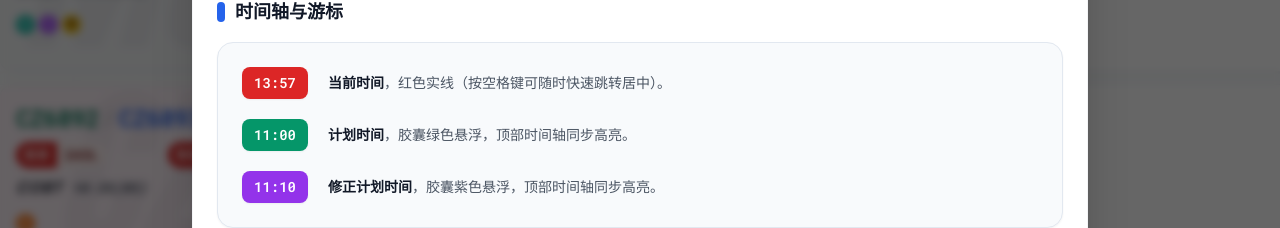
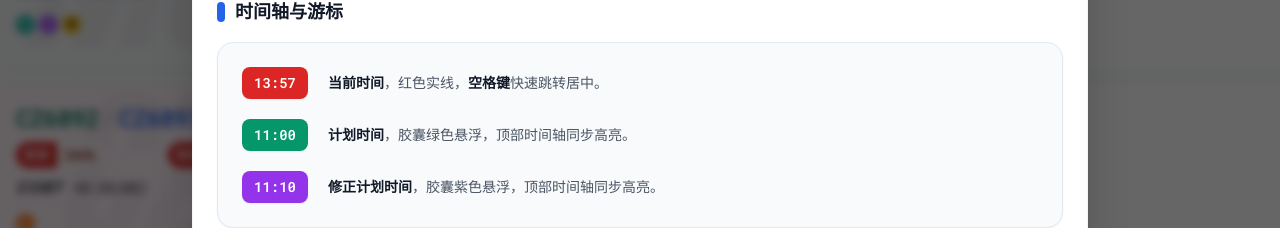
Before and after one commit to fwilyair/flight-ops-center, a React (Vite) app: page / in a window 1280 px wide. Both pictures are taken after a click on the button "打开使用手册与图例说明". Shown: the part 416-644 px from the top of the page. Built offline with nearby package versions, Linux system fonts and the light colour scheme.

Commit message:
docs(manual): update current time description wording in HelpManualModal

```diff
--- a/components/HelpManualModal.tsx
+++ b/components/HelpManualModal.tsx
@@ -143,7 +143,7 @@ export const HelpManualModal: React.FC<HelpManualModalProps> = ({ isOpen, onClos
                   <div className="flex items-center gap-5">
                     <div className="bg-red-600 text-white text-sm font-bold px-3 py-1.5 rounded-lg font-mono shadow-sm shrink-0">13:57</div>
                     <span className="text-sm text-gray-600 dark:text-gray-300 leading-relaxed">
-                      <b className="font-bold text-gray-900 dark:text-white">当前时间</b>，红色实线（按空格键可随时快速跳转居中）。
+                      <b className="font-bold text-gray-900 dark:text-white">当前时间</b>，红色实线，<b className="font-bold text-gray-900 dark:text-white">空格键</b>快速跳转居中。
                     </span>
                   </div>
                   <div className="flex items-center gap-5">
```
